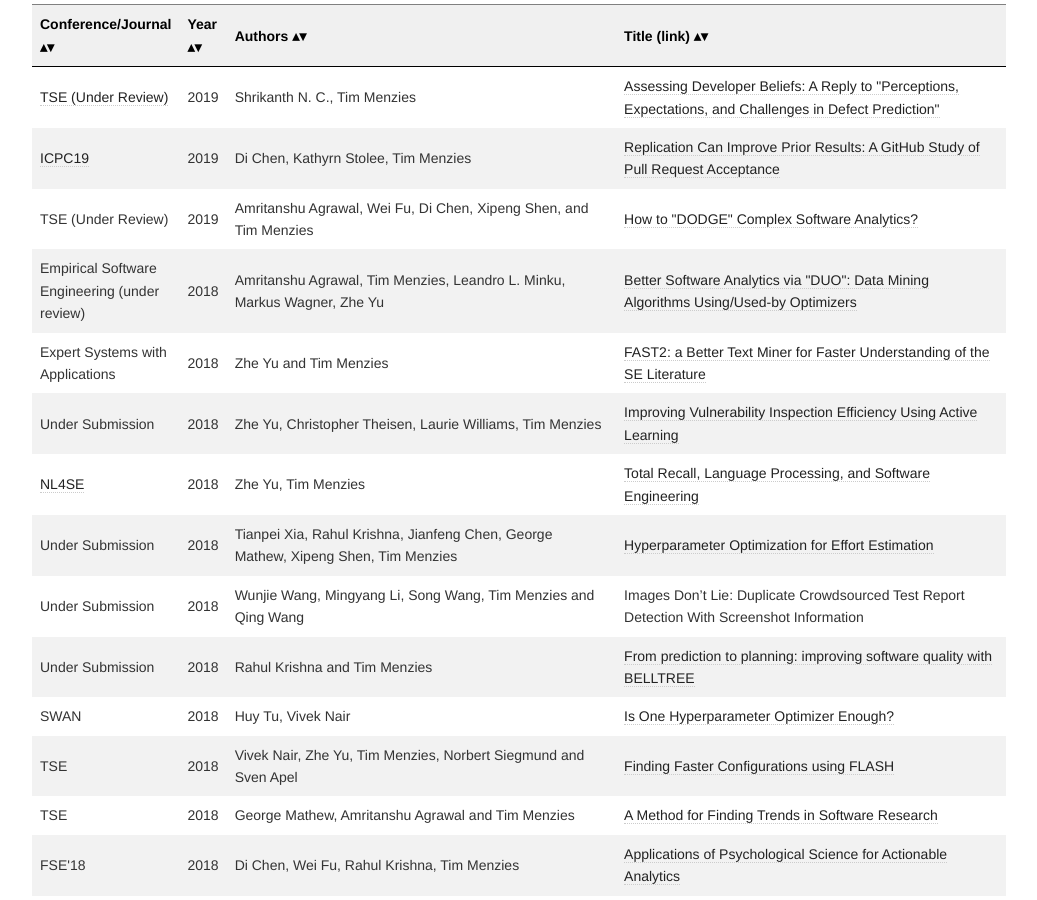
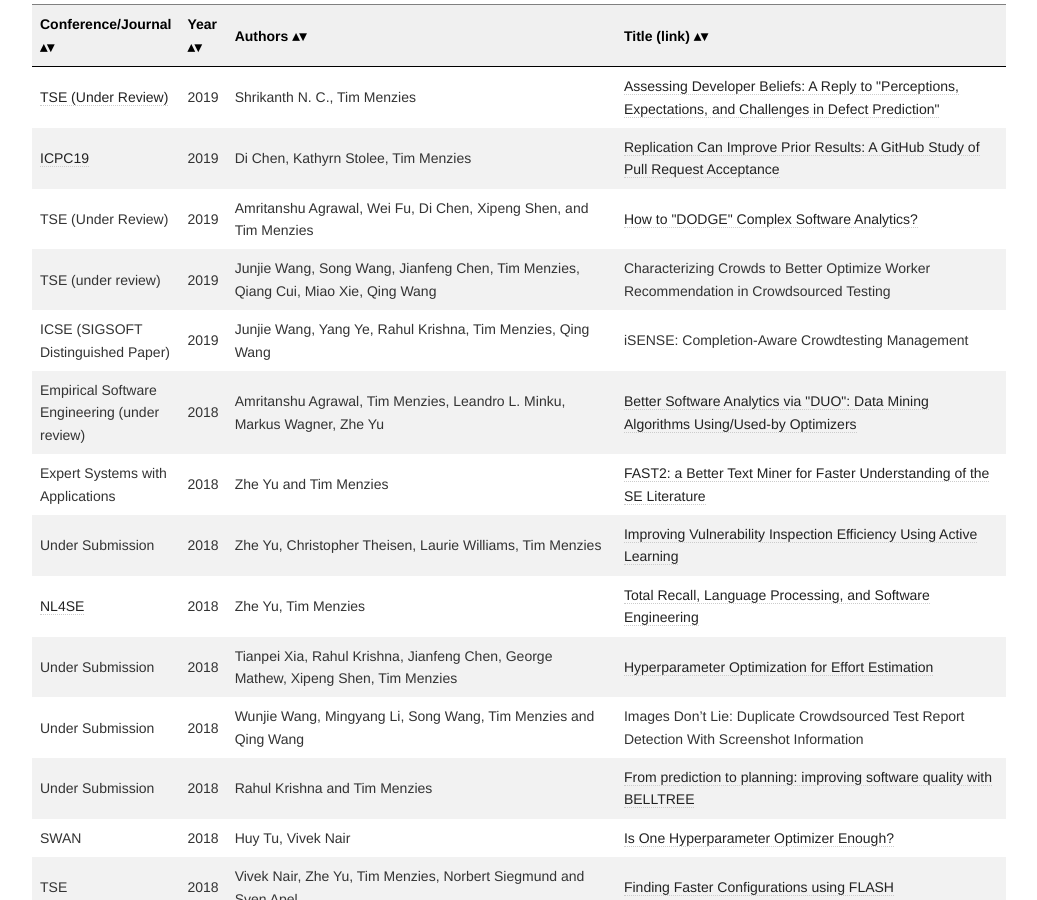
Before and after one commit to ai-se/ai-se.github.io, a Jekyll site: the page built from papers/index.html, in a window 1280 px wide and 900 px high, scrolled down 877 px. Shown: the whole window, without its empty margins (126-1163 px from the left). Built offline with Jekyll 4.4.1, drawn with Linux system fonts in a browser that asks for light colours.

Commit message:
Update index.html

```diff
--- a/papers/index.html
+++ b/papers/index.html
@@ -64,6 +64,22 @@
   </a></td>
   </tr>
 
+<tr>
+    <td>TSE (under review)</td>
+    <td>2019</td>
+    <td>Junjie Wang, Song Wang, Jianfeng Chen, Tim Menzies, Qiang Cui, Miao Xie, Qing Wang</td>
+    <td>Characterizing Crowds to Better Optimize Worker Recommendation in Crowdsourced Testing
+    </td>
+  </tr>
+
+<tr>
+    <td>ICSE (SIGSOFT Distinguished Paper)</td>
+    <td>2019</td>
+    <td>Junjie Wang, Yang Ye, Rahul Krishna, Tim Menzies, Qing Wang</td>
+    <td>
+      iSENSE: Completion-Aware Crowdtesting Management
+    </td>
+  </tr>
 
   <tr>
     <td>Empirical Software Engineering (under review)</td>
```
